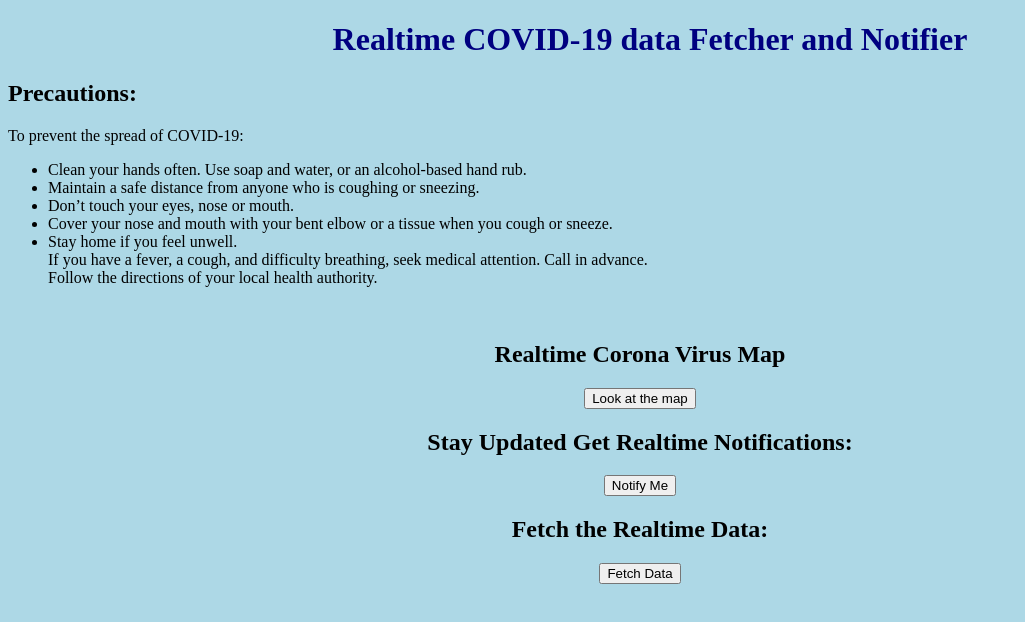
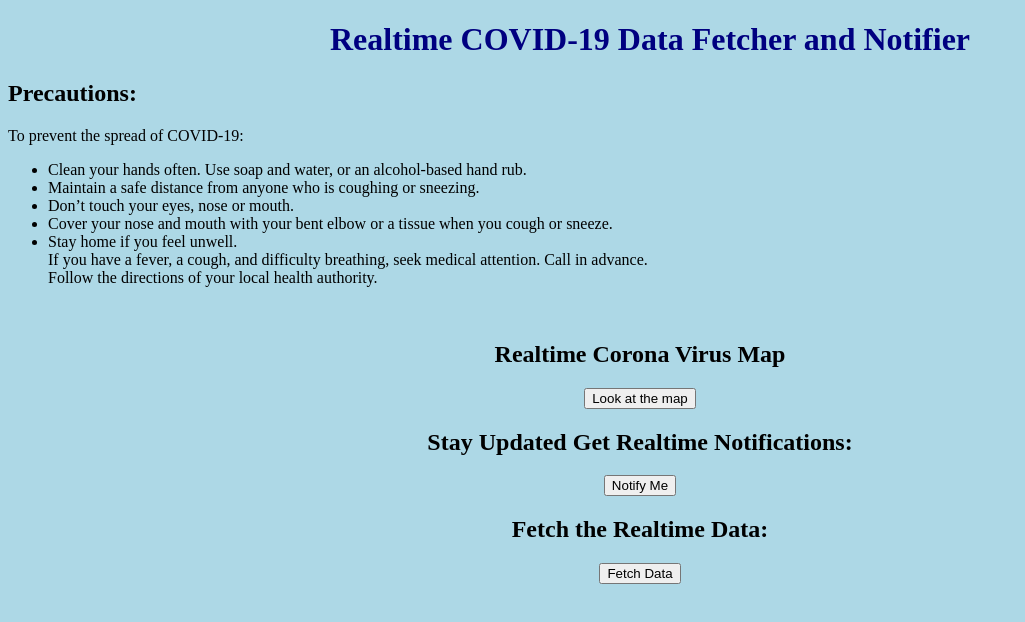
Before and after one commit to Pulkit3108/COVID-19-Data-Fetcher-and-Notifier, a plain HTML site: page FINAL/index.html in a window 1280 px wide. Shown: the whole page, without its empty margins (0-1025 px from the left). Drawn offline with Linux system fonts and the light colour scheme.

Commit message:
Update index.html

```diff
--- a/FINAL/index.html
+++ b/FINAL/index.html
@@ -8,7 +8,7 @@
 
 <body>
     <header>
-        <h1 align="center">Realtime COVID-19 data Fetcher and Notifier</h1>
+        <h1 align="center">Realtime COVID-19 Data Fetcher and Notifier</h1>
         <nav></nav>
     </header>
 
```
